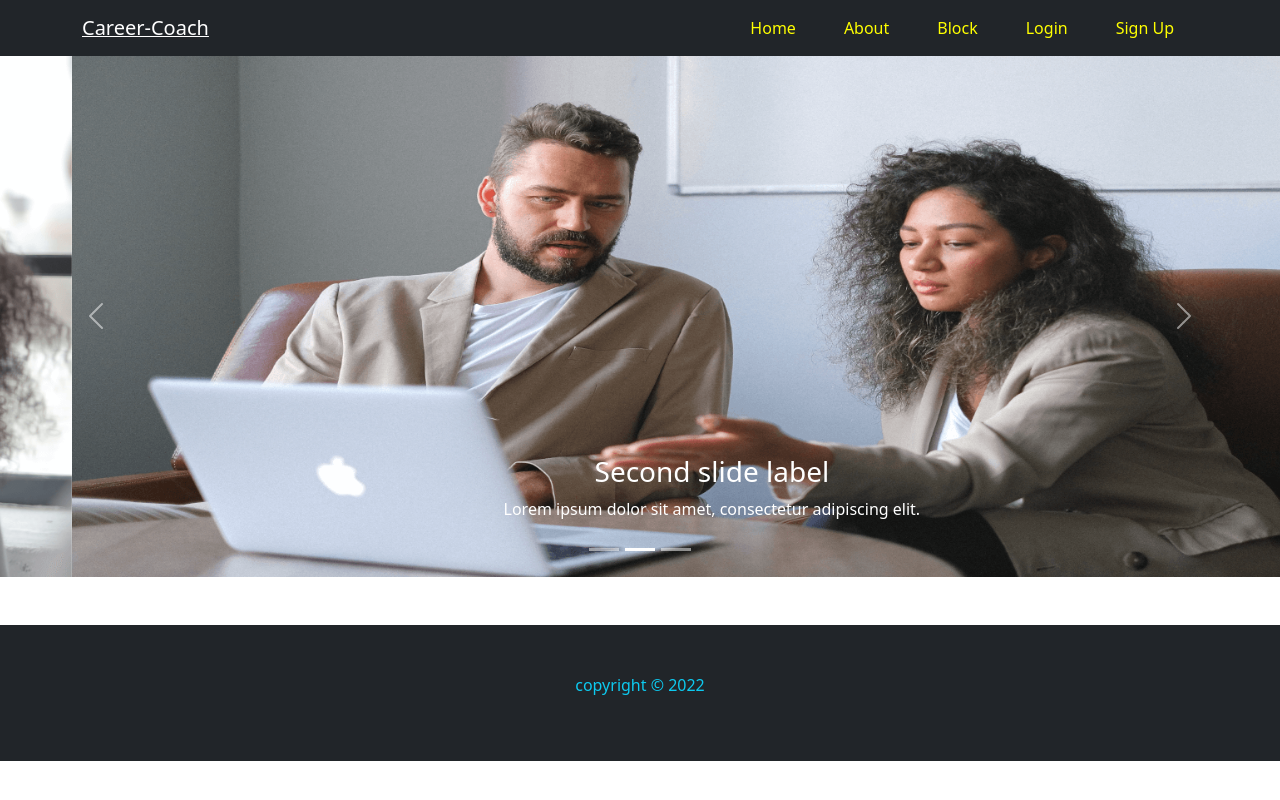
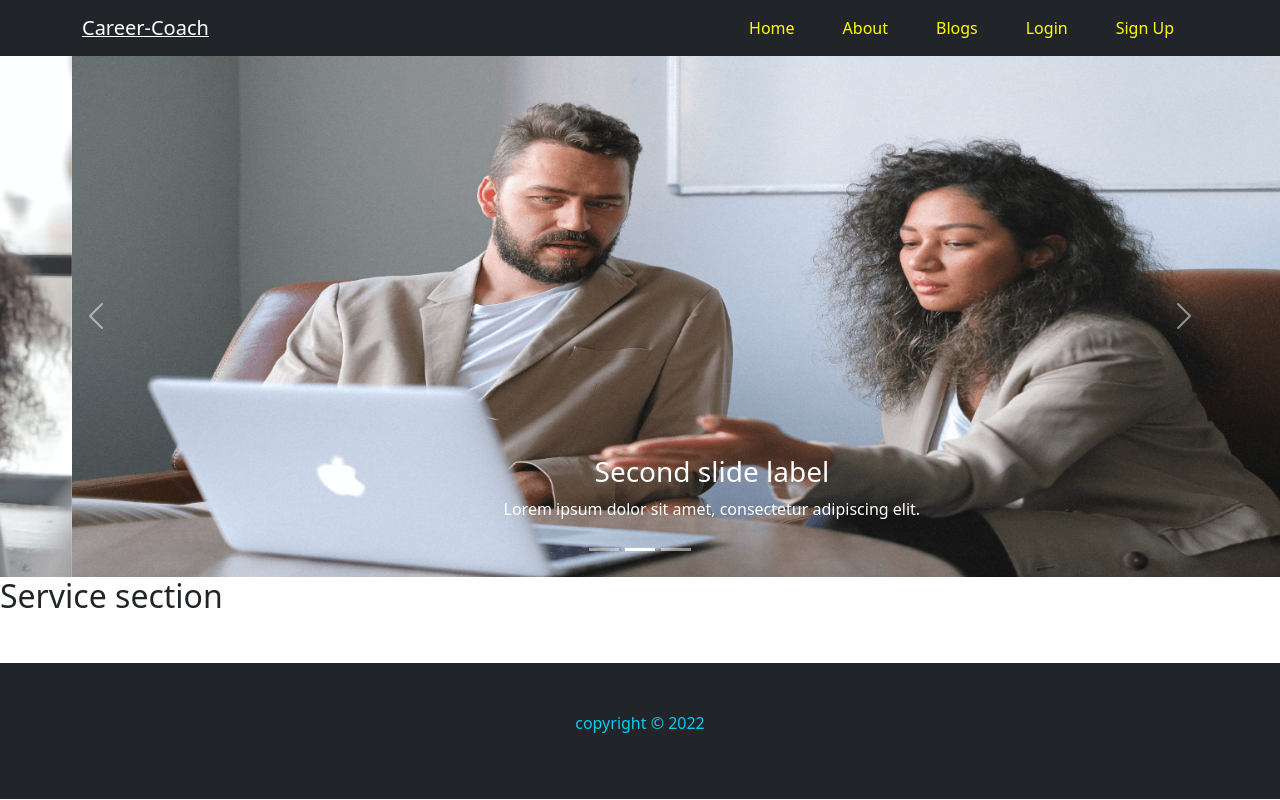
Before and after one commit to rashidul191/career-coach, a React (Create React App) app: page / in a window 1280 px wide. Built offline with nearby package versions, Linux system fonts and the light colour scheme; no server answers; the HTML template or start-up script is replaced by a standard one.

Commit message:
create about and blog pages

```diff
--- a/src/App.js
+++ b/src/App.js
@@ -11,6 +11,8 @@ import EmailVerification from "./Page/Login/Register/EmailVerification/EmailVeri
 import auth from "./firebase.init";
 import { useAuthState } from "react-firebase-hooks/auth";
 import Loading from "./Page/Shared/Loading/Loading";
+import About from "./Page/About/About";
+import Blog from "./Page/Blog/Blog";
 
 
 function App() {
@@ -29,8 +31,9 @@ function App() {
       <Routes>
         <Route path="/" element={<Home></Home>}></Route>
         <Route path="/home" element={<Home></Home>}></Route>
+        <Route path="/about" element={<About></About>}></Route>
+        <Route path="/blogs" element={<Blog></Blog>}></Route>
         <Route path="/login" element={<Login></Login>}></Route>
-
         <Route path="/register" element={<Register></Register>}></Route>
         <Route
           path="/email-verify"
--- /dev/null
+++ b/src/Page/About/About.js
@@ -0,0 +1,11 @@
+import React from 'react';
+
+const About = () => {
+    return (
+        <div>
+            <h2>About coming soon.........</h2>
+        </div>
+    );
+};
+
+export default About;
--- /dev/null
+++ b/src/Page/Blog/Blog.js
@@ -0,0 +1,11 @@
+import React from 'react';
+
+const Blog = () => {
+    return (
+        <div>
+            <h2>Blog coming soon.......</h2>
+        </div>
+    );
+};
+
+export default Blog;
--- a/src/Page/Home/Home/Home.js
+++ b/src/Page/Home/Home/Home.js
@@ -1,12 +1,14 @@
-import React from 'react';
-import Banner from '../Banner/Banner';
+import React from "react";
+import Banner from "../Banner/Banner";
+import Services from "../Services/Services";
 
 const Home = () => {
-    return (
-        <div>
-            <Banner></Banner>
-        </div>
-    );
+  return (
+    <>
+      <Banner></Banner>
+      <Services></Services>
+    </>
+  );
 };
 
 export default Home;
--- /dev/null
+++ b/src/Page/Home/Services/Services.jsx
@@ -0,0 +1,11 @@
+import React from 'react';
+
+const Services = () => {
+    return (
+        <div>
+            <h2>Service section</h2>
+        </div>
+    );
+};
+
+export default Services;
--- a/src/Page/Shared/Header/Header.js
+++ b/src/Page/Shared/Header/Header.js
@@ -36,7 +36,7 @@ const Header = () => {
             </Nav.Link>
 
             <Nav.Link className="mx-3">
-              <CustomLink to="/block">Block</CustomLink>
+              <CustomLink to="/blogs">Blogs</CustomLink>
             </Nav.Link>
 
             {user ? (
```
